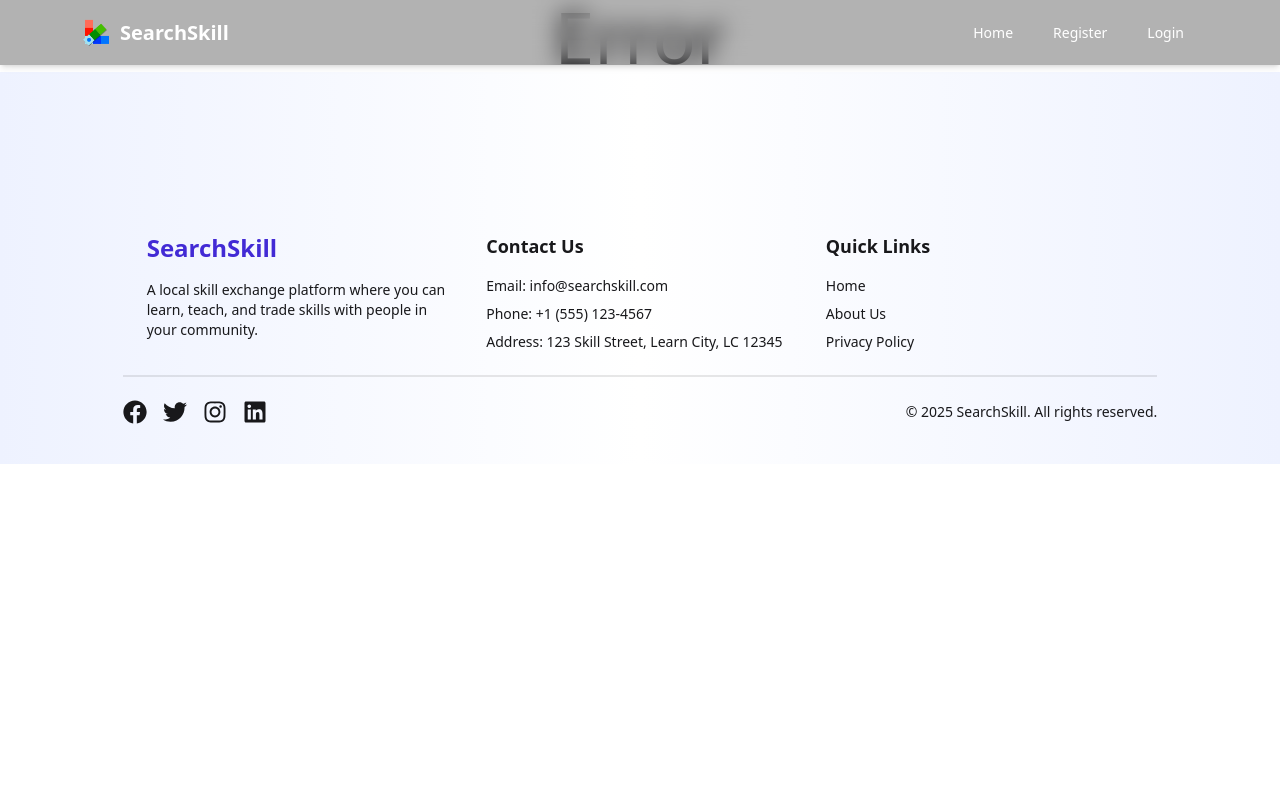
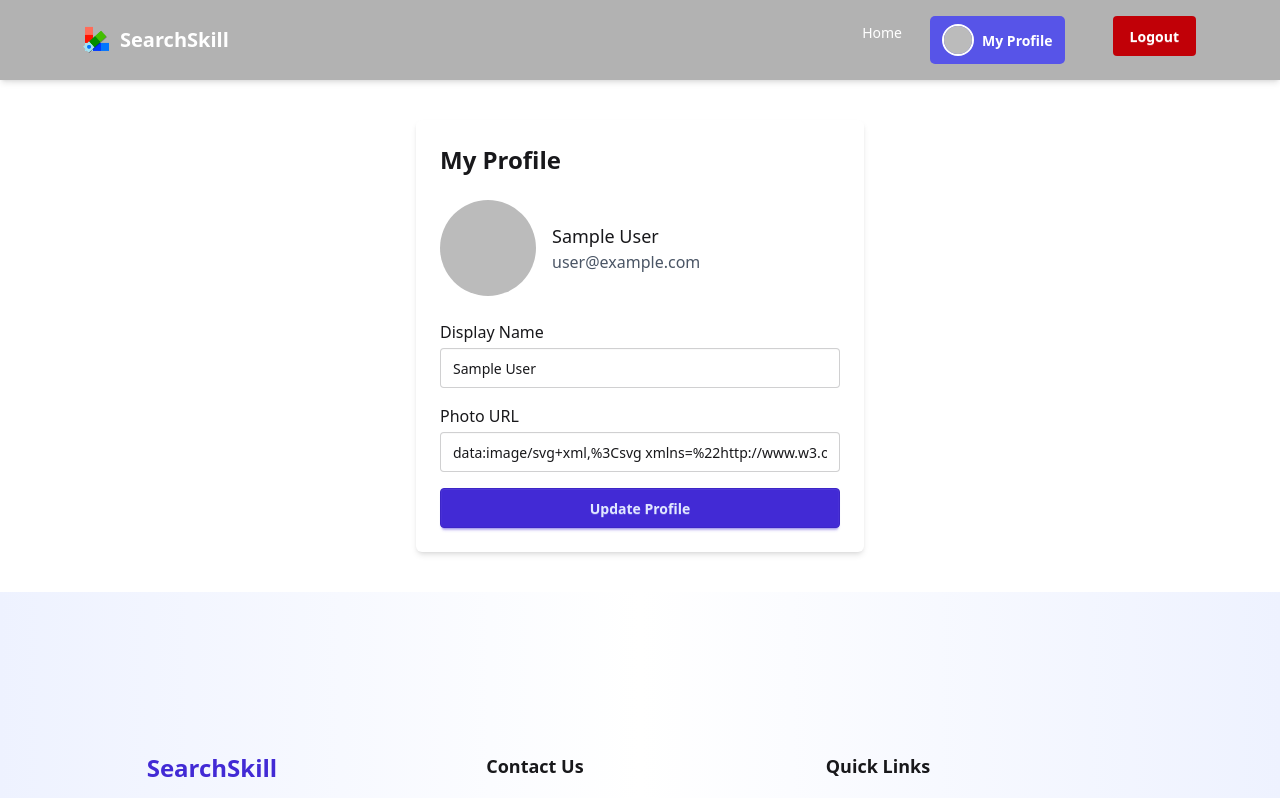
Before and after one commit to itstumpa/SearchSkill_ass_9, a React (Vite) app: page /myprofile in a window 1280 px wide. Shown: the top 798 px of the page. Built offline with nearby package versions, Linux system fonts and the light colour scheme; no server answers; sample sign-in values are in the browser's storage.

Commit message:
my profile add

```diff
--- a/src/Pages/Login/Login.jsx
+++ b/src/Pages/Login/Login.jsx
@@ -22,7 +22,7 @@ const Login = () => {
   const navigate = useNavigate();
   const location = useLocation();
 
-  const from = location.state?.from?.pathname || "/login";
+  const from = location.state?.from?.pathname || "/";
 
   const googleProvider = new GoogleAuthProvider();
 
@@ -119,7 +119,7 @@ const handleForgotPasswordClick = () => {
               />
               <span
                 onClick={() => setShow(!show)}
-                className="absolute right-[20px] top-[120px] cursor-pointer z-50"
+                className="absolute right-5 top-[120px] cursor-pointer z-50"
               >
                 {show ? <Eye /> : <EyeClosed />}
               </span>
--- /dev/null
+++ b/src/Pages/MyProfile/MyProfile.jsx
@@ -0,0 +1,115 @@
+import React, { useEffect, useState } from 'react';
+import { getAuth, onAuthStateChanged, updateProfile } from "firebase/auth";
+import { toast } from 'react-toastify';
+
+const auth = getAuth();
+
+const MyProfile = () => {
+  const [user, setUser] = useState(null);
+  const [loading, setLoading] = useState(true);
+
+  // Form states
+  const [displayName, setDisplayName] = useState('');
+  const [photoURL, setPhotoURL] = useState('');
+  const [updating, setUpdating] = useState(false);
+  const [error, setError] = useState('');
+
+  useEffect(() => {
+    const unsubscribe = onAuthStateChanged(auth, (currentUser) => {
+      if (currentUser) {
+        setUser(currentUser);
+        setDisplayName(currentUser.displayName || '');
+        setPhotoURL(currentUser.photoURL || '');
+      } else {
+        setUser(null);
+      }
+      setLoading(false);
+    });
+
+    return () => unsubscribe();
+  }, []);
+
+  if (loading) return <div className="p-4">Loading user data...</div>;
+
+  if (!user) return <div className="p-4">No user logged in.</div>;
+
+  const handleUpdateProfile = async (e) => {
+    e.preventDefault();
+    setUpdating(true);
+    setError('');
+
+    try {
+      await updateProfile(auth.currentUser, {
+        displayName,
+        photoURL,
+      });
+
+      setUser({ ...user, displayName, photoURL });
+      toast.success('Profile updated successfully!');
+    } catch (err) {
+      setError(err.message);
+    } finally {
+      setUpdating(false);
+    }
+  };
+
+  return (
+    <div className="max-w-md mx-auto mt-30 my-10 p-6 bg-white rounded-md shadow-md">
+      <h2 className="text-2xl font-semibold mb-6">My Profile</h2>
+
+      <div className="flex items-center space-x-4 mb-6">
+        <img
+          src={photoURL || "/default-avatar.png"}
+          alt="User Avatar"
+          className="w-24 h-24 rounded-full object-cover"
+        />
+        <div>
+          <p className="text-lg font-medium">{displayName || "No Name"}</p>
+          <p className="text-gray-600">{user.email}</p>
+        </div>
+      </div>
+
+      <form onSubmit={handleUpdateProfile} className="space-y-4">
+        <div>
+          <label htmlFor="displayName" className="block mb-1 font-medium">
+            Display Name
+          </label>
+          <input
+            type="text"
+            id="displayName"
+            className="input input-bordered w-full"
+            value={displayName}
+            onChange={(e) => setDisplayName(e.target.value)}
+            placeholder="Enter your display name"
+          />
+        </div>
+
+        <div>
+          <label htmlFor="photoURL" className="block mb-1 font-medium">
+            Photo URL
+          </label>
+          <input
+            type="text"
+            id="photoURL"
+            className="input input-bordered w-full"
+            value={photoURL}
+            onChange={(e) => setPhotoURL(e.target.value)}
+            placeholder="Enter image URL"
+          />
+        </div>
+
+        {error && <p className="text-red-500">{error}</p>}
+
+        <button
+          type="submit"
+          className={`btn btn-primary w-full ${updating ? 'loading' : ''}`}
+          disabled={updating}
+        >
+          {updating ? 'Updating...' : 'Update Profile'}
+        </button>
+      </form>
+    </div>
+  );
+};
+
+export default MyProfile;
--- a/src/Routes/Routes.jsx
+++ b/src/Routes/Routes.jsx
@@ -11,6 +11,7 @@ import SkillDetails from "../Pages/Home/Sections/SkillDetails.jsx";
 import PrivateRoute from "./PrivateRoute.jsx";
 import ForgotPassword from "../components/ForgotPassword.jsx";
 import ResetPassword from "../components/ResetPassword.jsx";
+import MyProfile from "../Pages/MyProfile/MyProfile.jsx";
 
 const router = createBrowserRouter([
   {
@@ -31,15 +32,20 @@ const router = createBrowserRouter([
     element: <Register />,
   },
   {
+    path: "/myprofile",
+    element: <PrivateRoute>
+
+      <MyProfile />
+    </PrivateRoute>
+  },
+  {
     path: "/about",
     element: <About />,
   },
   {
     path: "/contact",
     element: <Navigate to="/register" replace/>,
-    // path: "/category/:id",
-    // element: <CategoryNews />,
-    // loader: () => fetch("/news.json"),
+
   },
   {
     path: "/privacy",
--- a/src/components/Navbar/Navbar.jsx
+++ b/src/components/Navbar/Navbar.jsx
@@ -1,6 +1,133 @@
+// import React, { useState, useEffect } from 'react';
+// import { NavLink, useLocation } from 'react-router';
+// import '../../App.css';
+
+// const Navbar = () => {
+//   const location = useLocation();
+//   const isHome = location.pathname === '/';
+
+//   const [scrolled, setScrolled] = useState(false);
+
+//   useEffect(() => {
+//     const handleScroll = () => {
+//       setScrolled(window.scrollY > 20);
+//     };
+
+//     if (isHome) {
+//       window.addEventListener('scroll', handleScroll);
+//     }
+
+//     return () => {
+//       window.removeEventListener('scroll', handleScroll);
+//     };
+//   }, [isHome]);
+
+//   const navbarClasses = `navbar px-4 md:px-8 lg:px-20 fixed top-0 left-0 right-0 z-50 transition-all duration-300 ${
+//     isHome
+//       ? scrolled
+//         ? 'bg-black/30 backdrop-blur-md text-white shadow-md'
+//         : 'bg-transparent text-white'
+//       : 'bg-black/30 backdrop-blur-md text-white shadow-md'
+//   }`;
+
+//   return (
+//     <div className={navbarClasses}>
+//       {/* Navbar Start */}
+//       <div className="navbar-start flex items-center">
+//         <div className="dropdown">
+//           <div
+//             tabIndex={0}
+//             role="button"
+//             className="btn btn-ghost btn-sm lg:hidden"
+//           >
+//             <svg
+//               xmlns="http://www.w3.org/2000/svg"
+//               className="h-5 w-5"
+//               fill="none"
+//               viewBox="0 0 24 24"
+//               stroke="currentColor"
+//             >
+//               <path
+//                 strokeLinecap="round"
+//                 strokeLinejoin="round"
+//                 strokeWidth="2"
+//                 d="M4 6h16M4 12h8m-8 6h16"
+//               />
+//             </svg>
+//           </div>
+//           <ul
+//             tabIndex={0}
+//             className="menu menu-sm dropdown-content bg-base-100 rounded-box z-10 mt-3 w-52 p-2 shadow"
+//           >
+//             <li>
+//               <NavLink to="/">Home</NavLink>
+//             </li>
+//             <li>
+//               <NavLink to="/register">Register</NavLink>
+//             </li>
+//             <li>
+//               <NavLink to="/login">Login</NavLink>
+//             </li>
+//           </ul>
+//         </div>
+
+//         {/* Logo */}
+//         <NavLink to="/" className="flex items-center gap-2">
+//           <img
+//             src="/logo.png"
+//             alt="STAR.IO Logo"
+//             className="h-6 w-6 md:h-8 md:w-8"
+//           />
+//           <span className="text-lg md:text-xl font-bold">SearchSkill</span>
+//         </NavLink>
+//       </div>
+
+//       {/* Navbar End */}
+//       <div className="navbar-end hidden lg:flex">
+//         <ul className="menu menu-horizontal px-1 space-x-4">
+//           <li>
+//             <NavLink to="/">Home</NavLink>
+//           </li>
+//           <li>
+//             <NavLink to="/register">Register</NavLink>
+//           </li>
+//           <li>
+//             <NavLink to="/login">Login</NavLink>
+//           </li>
+//           <li>
+//             <NavLink to="/myprofile">My Profile</NavLink>
+//           </li>
+//         </ul>
+//       </div>
+//     </div>
+//   );
+// };
+
+// export default Navbar;
+
+
 import React, { useState, useEffect } from 'react';
 import { NavLink, useLocation } from 'react-router';
+import { getAuth, onAuthStateChanged, signOut } from "firebase/auth";
 import '../../App.css';
+
+const auth = getAuth();
+
+function useAuth() {
+  const [user, setUser] = useState(null);
+  const [loading, setLoading] = useState(true);
+
+  useEffect(() => {
+    const unsubscribe = onAuthStateChanged(auth, (currentUser) => {
+      setUser(currentUser);
+      setLoading(false);
+    });
+
+    return () => unsubscribe();
+  }, []);
+
+  return { user, loading };
+}
 
 const Navbar = () => {
   const location = useLocation();
@@ -22,6 +149,8 @@ const Navbar = () => {
     };
   }, [isHome]);
 
+  const { user, loading } = useAuth();
+
   const navbarClasses = `navbar px-4 md:px-8 lg:px-20 fixed top-0 left-0 right-0 z-50 transition-all duration-300 ${
     isHome
       ? scrolled
@@ -30,6 +159,16 @@ const Navbar = () => {
       : 'bg-black/30 backdrop-blur-md text-white shadow-md'
   }`;
 
+  // Logout handler
+  const handleLogout = async () => {
+    try {
+      await signOut(auth);
+      // Optionally, redirect user or show a message here
+    } catch (error) {
+      console.error("Logout failed:", error);
+    }
+  };
+console.log(user)
   return (
     <div className={navbarClasses}>
       {/* Navbar Start */}
@@ -62,12 +201,31 @@ const Navbar = () => {
             <li>
               <NavLink to="/">Home</NavLink>
             </li>
+            {!user && (
+              <>
                 <li>
                   <NavLink to="/register">Register</NavLink>
                 </li>
                 <li>
                   <NavLink to="/login">Login</NavLink>
                 </li>
+              </>
+            )}
+            {user && (
+              <>
+                <li>
+                  <NavLink to="/myprofile">My Profile</NavLink>
+                </li>
+                <li>
+                  <button
+                    onClick={handleLogout}
+                    className="btn btn-ghost"
+                  >
+                    Logout
+                  </button>
+                </li>
+              </>
+            )}
           </ul>
         </div>
 
@@ -83,19 +241,46 @@ const Navbar = () => {
       </div>
 
       {/* Navbar End */}
-      <div className="navbar-end hidden lg:flex">
+     <div className="navbar-end hidden lg:flex items-center space-x-4">
   <ul className="menu menu-horizontal px-1 space-x-4">
     <li>
       <NavLink to="/">Home</NavLink>
     </li>
+    {!user && (
+      <>
         <li>
           <NavLink to="/register">Register</NavLink>
         </li>
         <li>
           <NavLink to="/login">Login</NavLink>
         </li>
+      </>
+    )}
+    {user && (
+      <>
+        <li>
+          <NavLink to="/myprofile" className="flex items-center text-center">
+            <div className="tooltip tooltip-bottom" data-tip={user.displayName || "User"}>
+              <img
+                src={user.photoURL || "/default-avatar.png"}
+                referrerPolicy="no-referrer"
+                alt="User Avatar"
+                className="w-8 h-8 border-2  rounded-full object-cover cursor-pointer"
+              />
+            </div>
+            <span className=''>My Profile</span>
+          </NavLink>
+        </li>
+        <li>
+          <button onClick={handleLogout} className="btn btn-ghost ml-8 bg-red-700 hover:text-white">
+            Logout
+          </button>
+        </li>
+      </>
+    )}
   </ul>
 </div>
+
     </div>
   );
 };
```
Also changed, not shown: public/default-avatar.png (added). Lines whose indentation alone changed are shown as unchanged.
